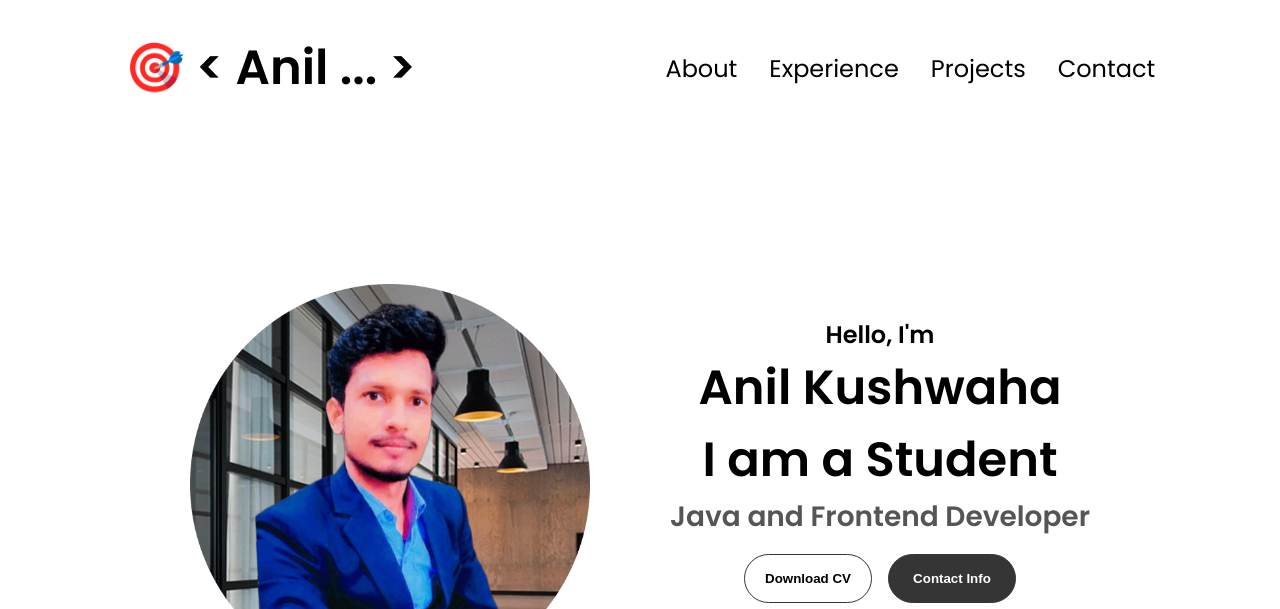
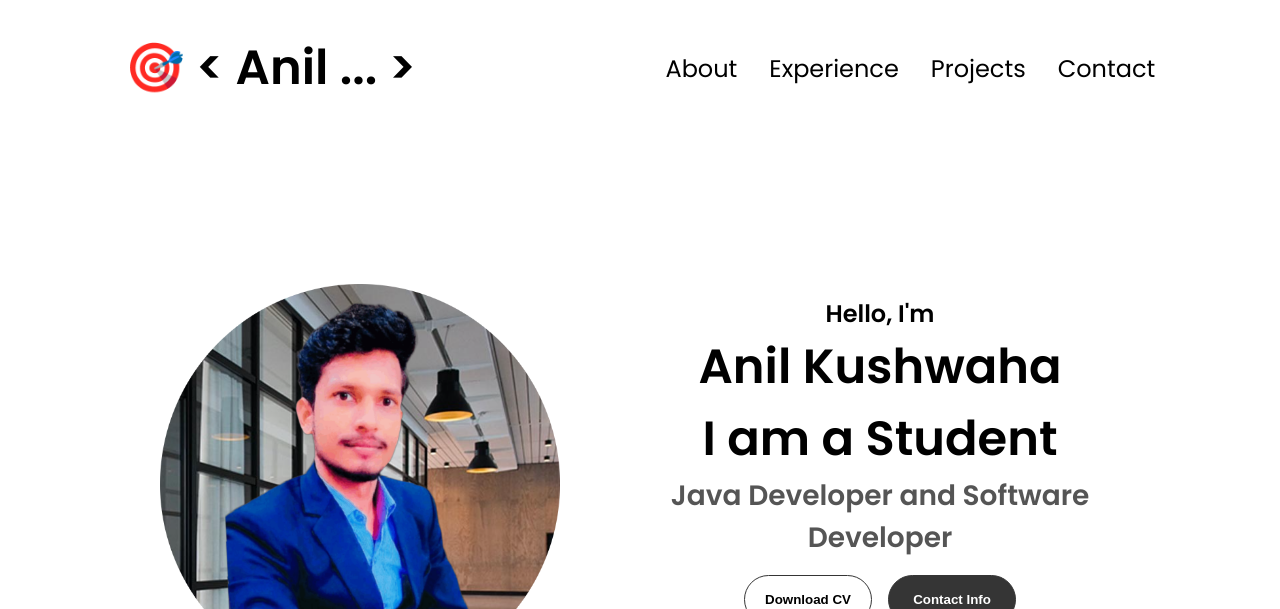
Before and after one commit to Anil-Maurya-2002/Portfolio, a plain HTML site: page index.html in a window 1280 px wide. Shown: the top 609 px of the page. Drawn offline with Linux system fonts and the light colour scheme.

Commit message:
Update index.html

```diff
--- a/index.html
+++ b/index.html
@@ -43,7 +43,7 @@
       <div class="section__text">
         <p class="section__text__p1"> <h1>Hello, I'm </h1></p>
         <h3 class="title">Anil Kushwaha <Br> I am a Student</h3>
-        <p class="section__text__p2">Java and Frontend Developer</p>
+        <p class="section__text__p2">Java Developer and Software Developer</p>
         <div class="btn-container">
           <button
             class="btn btn-color-2"
```
